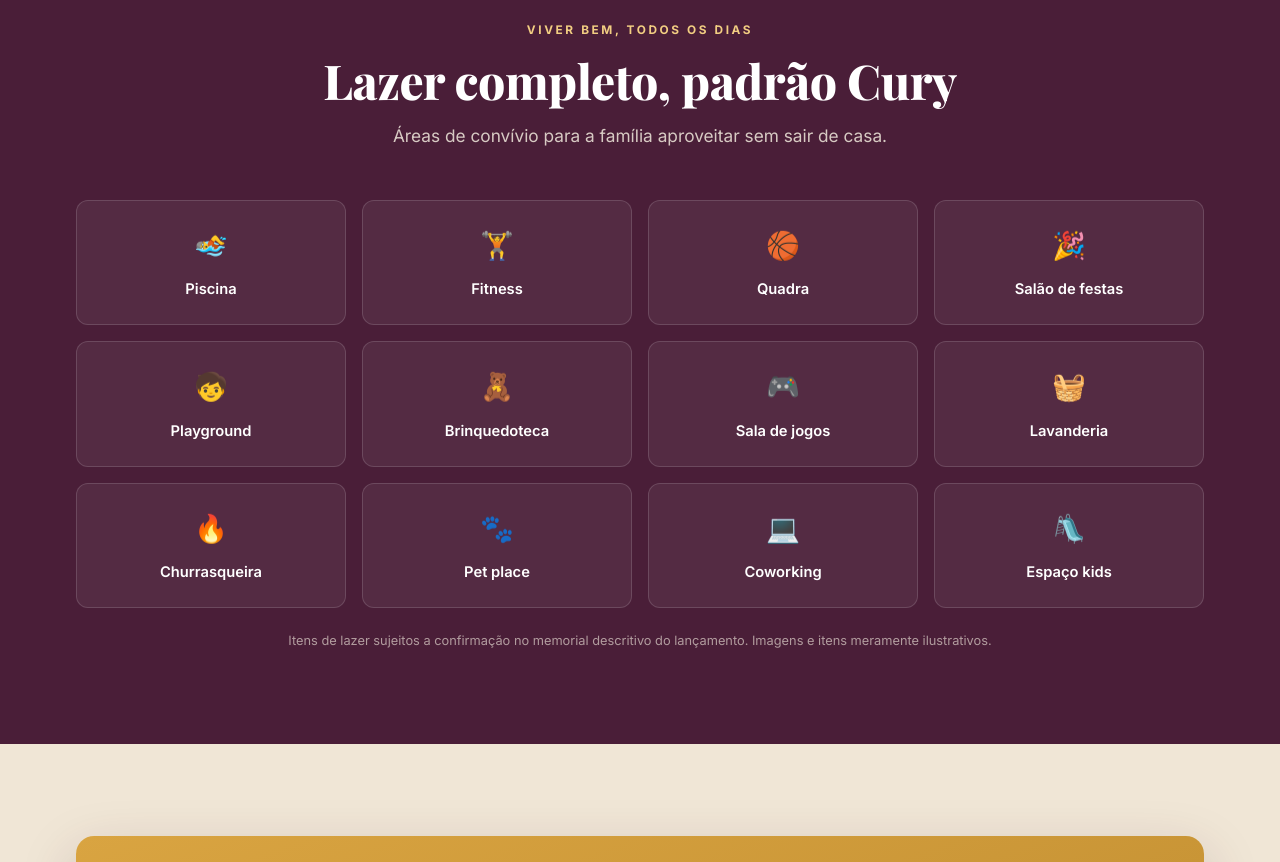
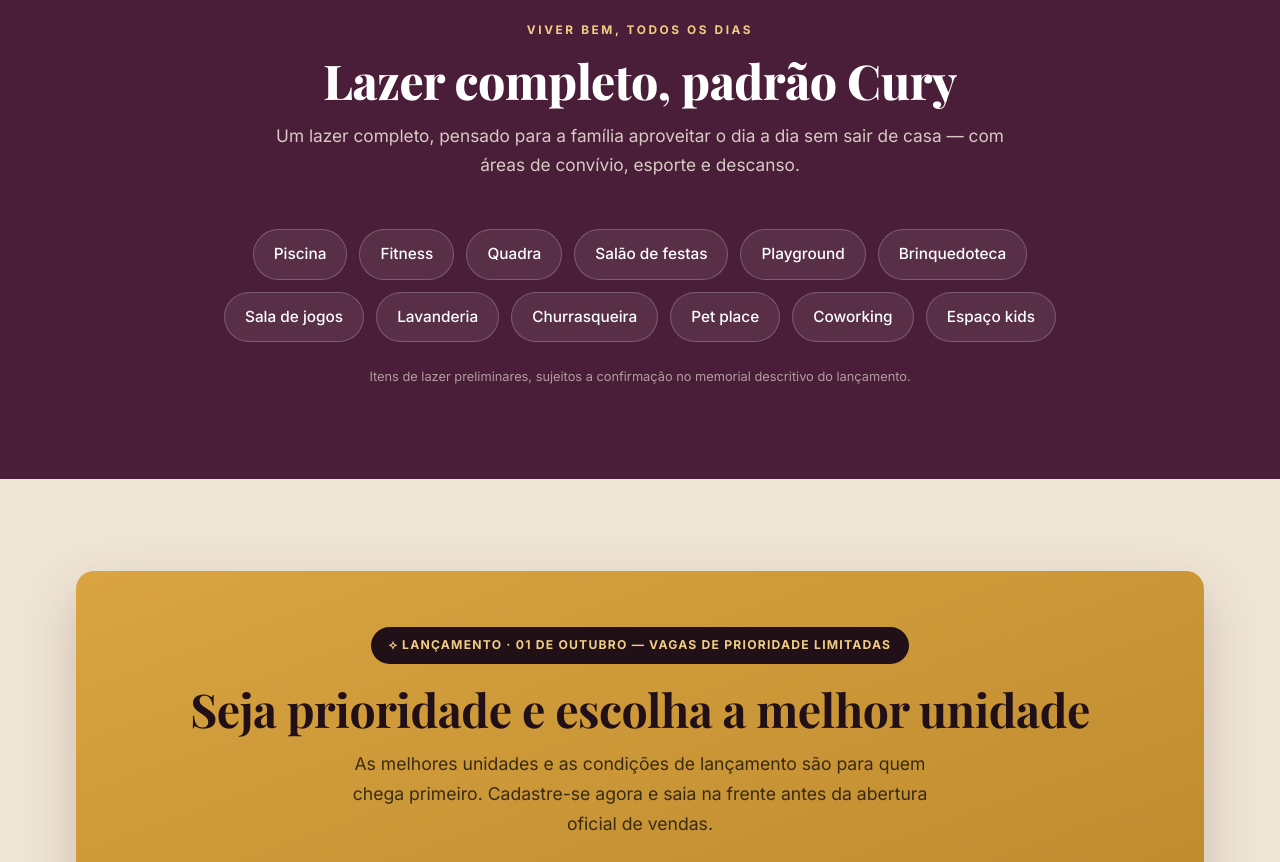
Before and after one commit to jorn4da/ivonelara, a plain HTML site: page index.html in a window 1280 px wide. Shown: the part 4340-5202 px from the top of the page. Drawn offline with nearby package versions, Linux system fonts and the light colour scheme; a web font is replaced by a local one.

Commit message:
Landing Page Residencial Ivone Lara — 29/08/2026 16:56

```diff
--- a/index.html
+++ b/index.html
@@ -192,10 +192,8 @@
 .map-box iframe{width:100%;height:100%;min-height:420px;border:0;display:block}
 
 /* Lazer */
-.lazer-grid{display:grid;grid-template-columns:repeat(4,1fr);gap:16px}
-.lz{background:rgba(255,255,255,.06);border:1px solid rgba(255,255,255,.14);border-radius:12px;padding:22px 16px;text-align:center}
-.lz .ic{font-size:1.7rem;margin-bottom:8px}
-.lz b{font-family:'Inter';font-weight:600;font-size:.92rem;color:#fff;display:block}
+.lazer-chips{display:flex;flex-wrap:wrap;justify-content:center;gap:12px;max-width:840px;margin:0 auto}
+.lazer-chips span{background:rgba(255,255,255,.08);border:1px solid rgba(255,255,255,.22);color:#fff;padding:11px 20px;border-radius:999px;font-size:.96rem;font-weight:500}
 
 /* Oferta */
 .oferta{background:linear-gradient(160deg,var(--gold) 0%,var(--gold-dark) 100%);border-radius:var(--radius-lg);padding:56px;text-align:center;color:var(--ink);box-shadow:var(--shadow)}
@@ -476,23 +474,12 @@
     <div class="sec-head center">
       <span class="eyebrow light">Viver bem, todos os dias</span>
       <h2>Lazer completo, padrão Cury</h2>
-      <p>Áreas de convívio para a família aproveitar sem sair de casa.</p>
+      <p>Um lazer completo, pensado para a família aproveitar o dia a dia sem sair de casa — com áreas de convívio, esporte e descanso.</p>
     </div>
-    <div class="lazer-grid">
-      <div class="lz"><div class="ic">🏊</div><b>Piscina</b></div>
-      <div class="lz"><div class="ic">🏋️</div><b>Fitness</b></div>
-      <div class="lz"><div class="ic">🏀</div><b>Quadra</b></div>
-      <div class="lz"><div class="ic">🎉</div><b>Salão de festas</b></div>
-      <div class="lz"><div class="ic">🧒</div><b>Playground</b></div>
-      <div class="lz"><div class="ic">🧸</div><b>Brinquedoteca</b></div>
-      <div class="lz"><div class="ic">🎮</div><b>Sala de jogos</b></div>
-      <div class="lz"><div class="ic">🧺</div><b>Lavanderia</b></div>
-      <div class="lz"><div class="ic">🔥</div><b>Churrasqueira</b></div>
-      <div class="lz"><div class="ic">🐾</div><b>Pet place</b></div>
-      <div class="lz"><div class="ic">💻</div><b>Coworking</b></div>
-      <div class="lz"><div class="ic">🛝</div><b>Espaço kids</b></div>
+    <div class="lazer-chips">
+      <span>Piscina</span><span>Fitness</span><span>Quadra</span><span>Salão de festas</span><span>Playground</span><span>Brinquedoteca</span><span>Sala de jogos</span><span>Lavanderia</span><span>Churrasqueira</span><span>Pet place</span><span>Coworking</span><span>Espaço kids</span>
     </div>
-    <p style="text-align:center;margin-top:22px;color:rgba(247,240,226,.6);font-size:.8rem">Itens de lazer sujeitos a confirmação no memorial descritivo do lançamento. Imagens e itens meramente ilustrativos.</p>
+    <p style="text-align:center;margin-top:24px;color:rgba(247,240,226,.6);font-size:.8rem">Itens de lazer preliminares, sujeitos a confirmação no memorial descritivo do lançamento.</p>
   </div>
 </section>
 
```
